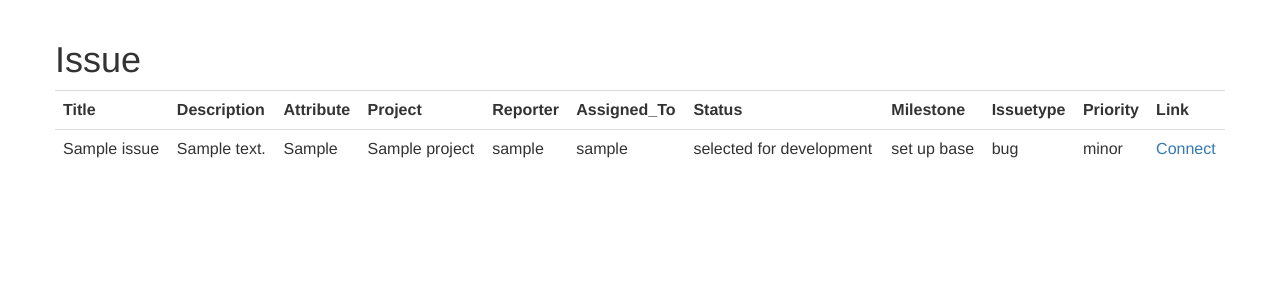
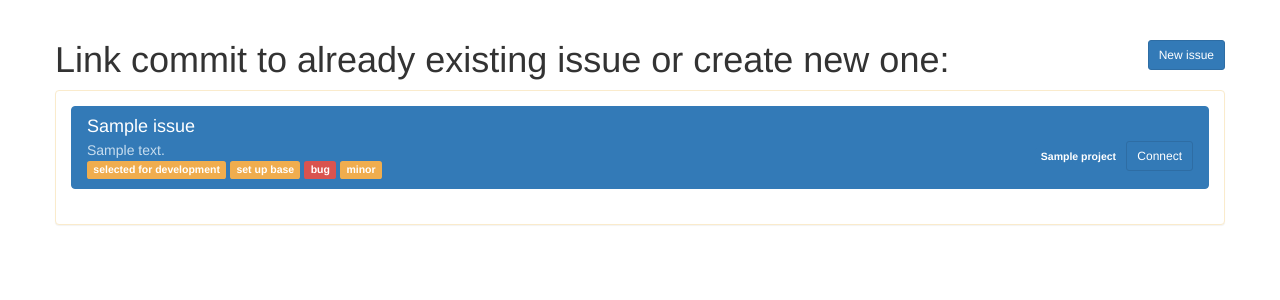
Before and after one commit to ftn-tim2/uks-project, a Django app: page /uks/link_commit/x/ in a window 1280 px wide. Shown: the part 52-352 px from the top of the page. Run offline with Django 3.2, Linux system fonts and the light colour scheme; data comes from the database, SQL or seed files in the repository; tables that the repository leaves empty hold one stand-in row (values such as "Sample post"); some libraries are stand-ins or nearby versions.

Commit message:
link commit with already existing issues. Link commit with a newly created issue

```diff
--- a/src/uks/templates/uks/issue_list.html
+++ b/src/uks/templates/uks/issue_list.html
@@ -1,41 +1,47 @@
-
 {% extends "base.html" %}
 {% load bootstrap3 %}
 
 {% block breadcrumb-page %} Issue List {% endblock breadcrumb-page %}
 
 {% block title %}
-<h1>Issue</h1>
-{% endblock %} {% block content %}
-<table class="table">
-    <tr>
-    <th>Title</th>
-    <th>Description</th>
-    <th>Attribute</th>
-    <th>Project</th>
-    <th>Reporter</th>
-    <th>Assigned_To</th>
-    <th>Status</th>
-    <th>Milestone</th>
-    <th>Issuetype</th>
-    <th>Priority</th>
-    <th>Link</th>
-    </tr>
+<div class="pull-right">
+    <a href="{% url 'uks:issue_new' project.id commit%}" class="btn btn-primary btn-sm" type="button">
+        New issue
+    </a>
+</div>
+<h1>Link commit to already existing issue or create new one:</h1>
 
-    {% for issue in object_list %}
-   <tr>
-    <td>{{ issue.title }}</td>
-    <td>{{ issue.description }}</td>
-    <td>{{ issue.attribute }}</td>
-    <td>{{ issue.project }}</td>
-    <td>{{ issue.reporter }}</td>
-    <td>{{ issue.assigned_to }}</td>
-    <td>{{ issue.status }}</td>
-    <td>{{ issue.milestone }}</td>
-    <td>{{ issue.issueType }}</td>
-    <td>{{ issue.priority }}</td>
-    <td> <a class="lsf-icon" title="link" href="{% url 'uks:link_ci' commit issue.id%}">Connect</a> </td>
-    </tr>
-    {% endfor %}
-</table>
 {% endblock %}
+{% block content %}
+<div class="panel panel-warning">
+    <div class="panel-body">
+        {% for issue in object_list %}
+
+        <div class="list-group">
+            <div class="list-group-item active">
+                <h4 class="list-group-item-heading">
+                    {% bootstrap_icon "tag" %} {{ issue.title }}
+                </h4>
+                <div class="pull-right">
+                    <span class="label label-primary">{% bootstrap_icon "cloud" %} {{ issue.project }}</span>
+                    <a class="btn btn-primary btn-sm" title="link"
+                       href="{% url 'uks:link_ci' commit issue.id%}">Connect</a>
+                </div>
+                {% if issue.description|length < 125 %}
+                <p class="list-group-item-text">{{ issue.description }}</p>
+                {% else %}
+                <p class="list-group-item-text">{{ issue.description|slice:":125"|add:"..." }}</p>
+                {% endif %}
+                <p class="list-group-item-text">
+                    <span class="label label-{{issue.status.marker}}">{{ issue.status }}</span>
+                    <span class="label label-{{issue.milestone.marker}}">{{ issue.milestone }}</span>
+                    <span class="label label-{{issue.issueType.marker}}">{{ issue.issueType }}</span>
+                    <span class="label label-{{issue.priority.marker}}">{{ issue.priority }}</span>
+                </p>
+            </div>
+        </div>
+
+        {% endfor %}
+    </div>
+</div>
+{% endblock %}
--- a/src/uks/urls.py
+++ b/src/uks/urls.py
@@ -34,8 +34,8 @@ urlpatterns = patterns('',
                            name='milestone_delete'),
 
                        url(r'^issue_list$', views.issue_list, name='issue_list'),
-                       url(r'^issue_create/(?P<project_id>\d+)$', views.issue_create,
-                           name='issue_new'),
+                       url(r'^issue_create/(?P<project_id>\d+)/$', views.issue_create,name='issue_new'),
+                       url(r'^issue_create/(?P<project_id>\d+)/(?P<commit_id>[^/]+)/$', views.issue_create_with_commit_hash,name='issue_new'),
                        url(r'^issue_update/(?P<pk>\d+)$', views.issue_update, name='issue_edit'),
                        url(r'^issue_delete/(?P<pk>\d+)$', views.issue_delete, name='issue_delete'),
                        url(r'^issue_view/(?P<pk>\d+)$', views.issue_view, name='issue_view'),
--- a/src/uks/views.py
+++ b/src/uks/views.py
@@ -442,6 +442,28 @@ def issue_create(request, project_id, template_name='uks/issue_form.html'):
         return render(request, template_name,
                       {'form': form, 'form_type': 'Create'})
 
+@permission_required('uks.add_issue')
+@login_required
+def issue_create_with_commit_hash(request, project_id, commit_id, template_name='uks/issue_form.html'):
+    form = IssueForm(request.POST or None)
+    project = get_object_or_404(Project, pk=project_id)
+    commit = get_object_or_404(Commit, pk=commit_id)
+
+    form.fields['assigned_to'].queryset = User.objects.filter(contributors=project)
+    if form.is_valid():
+        issue = form.save(commit=False)
+        issue.reporter = request.user
+        issue.date = datetime.datetime.now()
+        issue.project = project
+        issue.save()
+        issue.commit_set.add(commit)
+        issue.save()
+
+        template_name = 'uks/project_view.html'
+        return project_view(request, issue.project.id, template_name)
+    else:
+        return render(request, template_name,
+                      {'form': form, 'form_type': 'Create'})
 
 @permission_required('uks.change_issue')
 @login_required
@@ -587,7 +609,7 @@ def link_commit(request, commit_id):
     issues1 = Issue.objects.all()
     issues2 = Issue.objects.filter(Q(project=commit1.project))
     template_name = "uks/issue_list.html"
-    return render(request, template_name, {'object_list': issues2, 'commit': commit1.hashcode})
+    return render(request, template_name, {'object_list': issues2, 'commit': commit1.hashcode, "project":commit1.project})
     # return HttpResponseRedirect(reverse('uks:issue_list', kwargs={'object_list': issues1, 'commit': commit1.id}))
 
 def link_ci(request, commit_id, issue_id):
```
Also changed, not shown: src/uks/templates/uks/project_view.html (+3 -4 lines).
